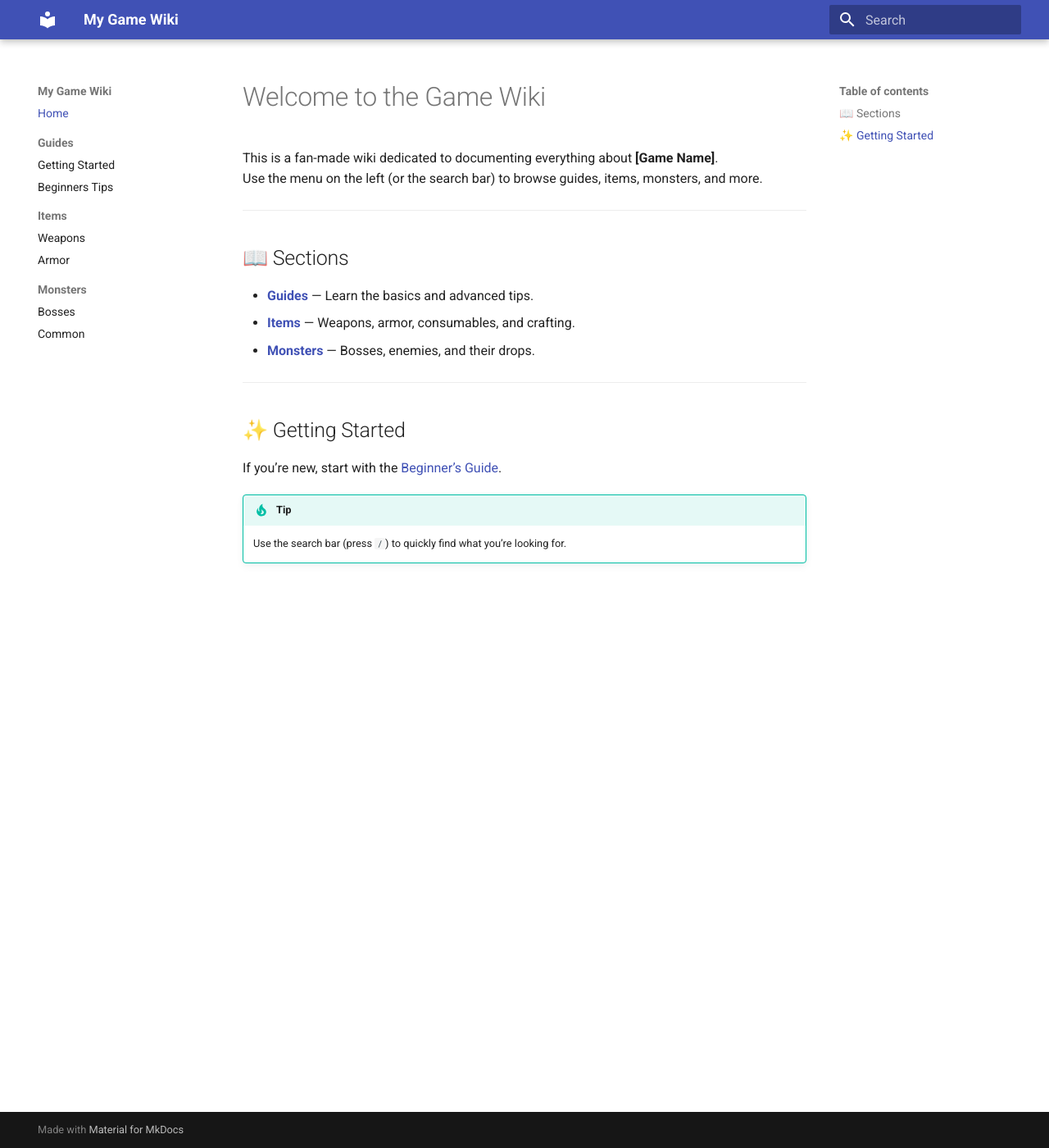
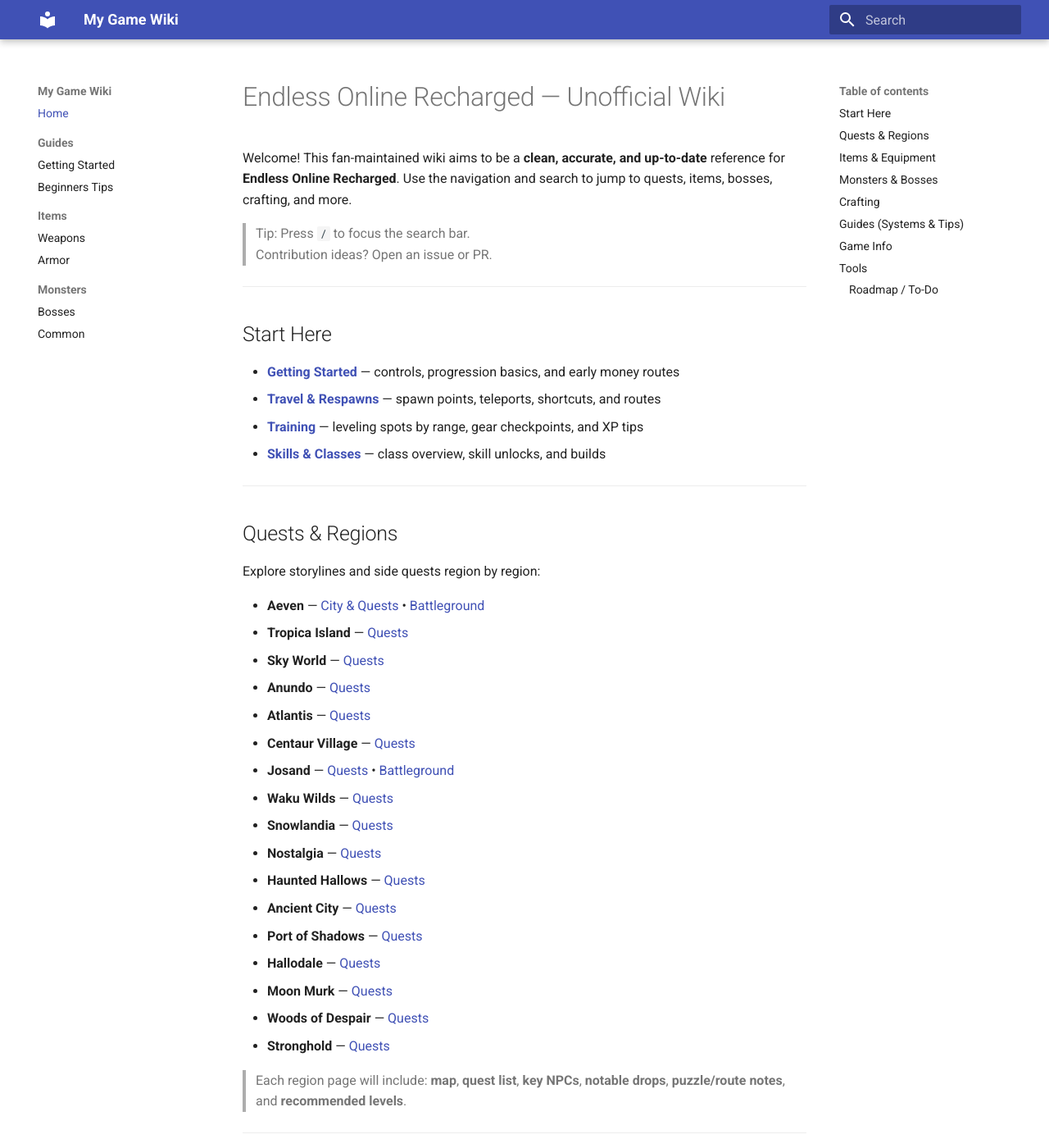
Before and after one commit to rianaku/EndlessOnlineWiki, an MkDocs documentation site: the page built from docs/index.md, in a window 1280 px wide and 1400 px high. Shown: the whole window at 82% size. Built offline with MkDocs 1.6.1 and Material for MkDocs 9.7.7, drawn with Linux system fonts in a browser that asks for light colours; some of the changed text lies outside the part shown.

Commit message:
Update index.md

```diff
--- a/docs/index.md
+++ b/docs/index.md
@@ -1,19 +1,118 @@
-# Welcome to the Game Wiki
+# Endless Online Recharged — Unofficial Wiki
 
-This is a fan-made wiki dedicated to documenting everything about **[Game Name]**.
-Use the menu on the left (or the search bar) to browse guides, items, monsters, and more.
+Welcome! This fan-maintained wiki aims to be a **clean, accurate, and up-to-date** reference for **Endless Online Recharged**. Use the navigation and search to jump to quests, items, bosses, crafting, and more.
+
+> Tip: Press `/` to focus the search bar.
+> Contribution ideas? Open an issue or PR.
 
 ---
 
-## 📖 Sections
-- **[Guides](guides/getting-started.md)** — Learn the basics and advanced tips.
-- **[Items](items/weapons.md)** — Weapons, armor, consumables, and crafting.
-- **[Monsters](monsters/common.md)** — Bosses, enemies, and their drops.
+## Start Here
+- **[Getting Started](guides/getting-started.md)** — controls, progression basics, and early money routes
+- **[Travel & Respawns](guides/travel.md)** — spawn points, teleports, shortcuts, and routes
+- **[Training](guides/training.md)** — leveling spots by range, gear checkpoints, and XP tips
+- **[Skills & Classes](classes/overview.md)** — class overview, skill unlocks, and builds
 
 ---
 
-## ✨ Getting Started
-If you’re new, start with the [Beginner’s Guide](guides/getting-started.md).
+## Quests & Regions
+Explore storylines and side quests region by region:
 
-!!! tip
-    Use the search bar (press `/`) to quickly find what you’re looking for.
+- **Aeven** — [City & Quests](quests/aeven.md) • [Battleground](quests/aeven-battleground.md)
+- **Tropica Island** — [Quests](quests/tropica.md)
+- **Sky World** — [Quests](quests/sky-world.md)
+- **Anundo** — [Quests](quests/anundo.md)
+- **Atlantis** — [Quests](quests/atlantis.md)
+- **Centaur Village** — [Quests](quests/centaur-village.md)
+- **Josand** — [Quests](quests/josand.md) • [Battleground](quests/josand-battleground.md)
+- **Waku Wilds** — [Quests](quests/waku-wilds.md)
+- **Snowlandia** — [Quests](quests/snowlandia.md)
+- **Nostalgia** — [Quests](quests/nostalgia.md)
+- **Haunted Hallows** — [Quests](quests/haunted-hallows.md)
+- **Ancient City** — [Quests](quests/ancient-city.md)
+- **Port of Shadows** — [Quests](quests/port-of-shadows.md)
+- **Hallodale** — [Quests](quests/hallodale.md)
+- **Moon Murk** — [Quests](quests/moon-murk.md)
+- **Woods of Despair** — [Quests](quests/woods-of-despair.md)
+- **Stronghold** — [Quests](quests/stronghold.md)
+
+> Each region page will include: **map**, **quest list**, **key NPCs**, **notable drops**, **puzzle/route notes**, and **recommended levels**.
+
+---
+
+## Items & Equipment
+Browse by slot and type:
+
+- **Weapons** — [All Weapons](items/weapons.md)
+- **Armor** — [Male](items/armor-male.md) • [Female](items/armor-female.md)
+- **Headwear** — [Headgear](items/headgear.md)
+- **Off-hand** — [Shields & Arrows](items/shields-arrows.md)
+- **Boots** — [Boots](items/boots.md)
+- **Accessories** — [Rings, Amulets, Etc.](items/accessories.md)
+- **Consumables** — [Potions & Food](items/consumables.md)
+- **Parts & Mats** — [Monster Parts](items/monster-parts.md) • [Resources](items/resources.md) • [Materials](items/materials.md)
+- **Quest Items** — [Quest Items](items/quest-items.md)
+- **Other** — [Miscellaneous](items/other.md)
+
+---
+
+## Monsters & Bosses
+- **Monsters** — [Bestiary](npcs/monsters.md) with locations, weaknesses, and drops
+- **Boss Encounters** — [Boss Guides](npcs/bosses.md): mechanics, phases, drop tables
+
+---
+
+## Crafting
+Crafting disciplines, materials, and recipes:
+
+- **Jewelry** — [Rings & Amulets](crafting/jewelry.md)
+- **Weapons** — [Forging](crafting/weapons.md)
+- **Armor** — [Male](crafting/armor-male.md) • [Female](crafting/armor-female.md)
+- **Headgear** — [Helms & Hats](crafting/headgear.md)
+- **Shields & Arrows** — [Off-hand Crafting](crafting/shields-arrows.md)
+- **Boots** — [Footwear](crafting/boots.md)
+- **Textiles** — [Cloth & Leather](crafting/textiles.md)
+- **Blacksmithing** — [Bars & Plates](crafting/blacksmithing.md)
+- **Carpentry** — [Wood & Bows](crafting/carpentry.md)
+- **Consumables** — [Food & Tonics](crafting/consumables.md)
+- **Quest Items** — [Special Crafts](crafting/quest-items.md)
+
+---
+
+## Guides (Systems & Tips)
+- **Instruments (Bard)** — [How Instruments Work](guides/instruments-bard.md)
+- **Chests** — [Chest Locations](guides/chests.md) • [Special Chests](guides/special-chests.md)
+- **Foraging & Resources** — [Routes & Respawns](guides/foraging.md)
+- **Skin Melts** — [Skin Melt Index](guides/skin-melts.md)
+- **Travel** — [Waypoints & Shortcuts](guides/travel.md)
+- **Respawn Points** — [Respawns List](guides/respawn-points.md)
+- **Training** — [Leveling Spots](guides/training.md)
+
+---
+
+## Game Info
+- **Maps** — [World & Regions](info/maps.md) • **Gift Box** — [Rewards](info/gift-box.md)
+- **Stats & Points** — [Allocations](info/stat-points.md)
+- **Commands** — [Chat & System Commands](info/commands.md)
+- **Events** — [Event Calendar](info/events.md)
+- **Links** — [Useful Resources](info/links.md)
+- **EXP Boost Rate** — [Boost Schedule & Math](info/exp-boost-rate.md)
+- **Screenshots** — [Gallery](info/screenshots.md)
+
+---
+
+## Tools
+- **Paperdoll Tool** — [Visualizer](tools/paperdoll.md)
+
+---
+
+### Roadmap / To-Do
+- Fill in **region quest logs** with steps, rewards, and NPC locations
+- Add **drop tables** with verified rates
+- Map **chest** and **special chest** coordinates
+- Document **crafting recipes** and **skill prerequisites**
+- Capture **boss mechanics** + recommended builds
+
+---
+
+_Last updated: {{ update_date }}_
```
